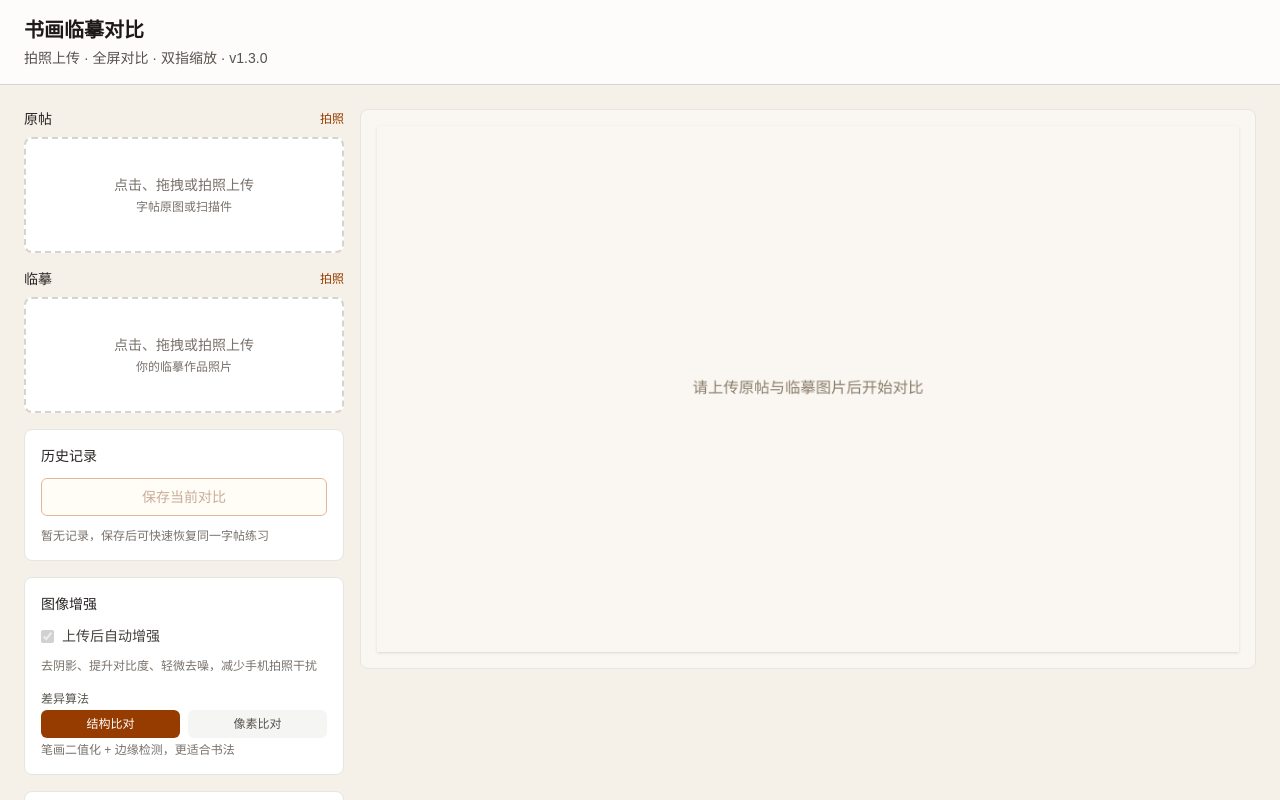
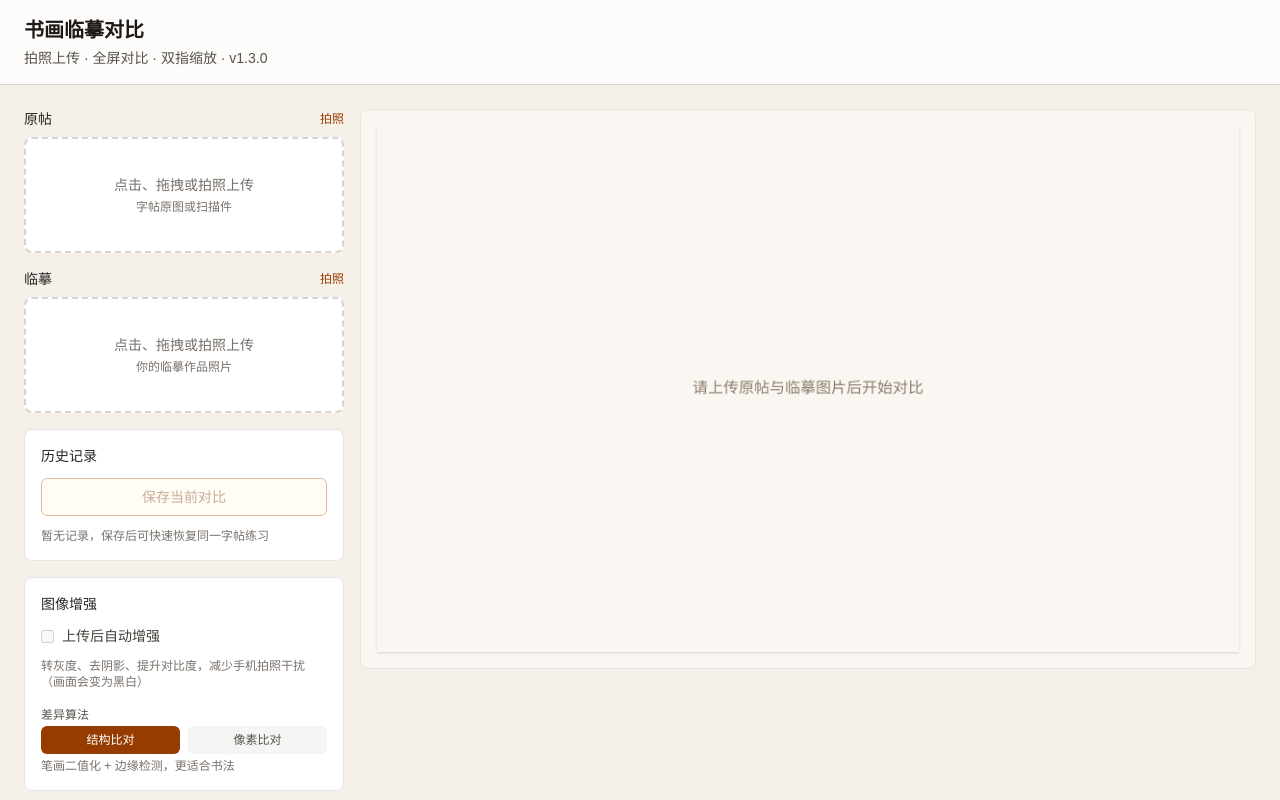
Before and after one commit to flowerflyinginwind-wq/shufa-compare, a React (Vite) app: page / in a window 1280 px wide. Shown: the top 800 px of the page. Built offline with nearby package versions, Linux system fonts and the light colour scheme.

Commit message:
默认关闭上传后自动增强并补充说明
新用户默认显示原图颜色，开启增强时文案提示画面会变为黑白。

Co-authored-by: Cursor <cursoragent@cursor.com>

```diff
--- a/src/components/ImageEnhancePanel.tsx
+++ b/src/components/ImageEnhancePanel.tsx
@@ -30,7 +30,7 @@ export default function ImageEnhancePanel({
         上传后自动增强
       </label>
       <p className="text-xs text-stone-500">
-        去阴影、提升对比度、轻微去噪，减少手机拍照干扰
+        转灰度、去阴影、提升对比度，减少手机拍照干扰（画面会变为黑白）
       </p>
 
       <div className="space-y-1">
--- a/src/lib/settings.ts
+++ b/src/lib/settings.ts
@@ -28,7 +28,7 @@ export const DEFAULT_SETTINGS: AppSettings = {
   opacity: 50,
   diffThreshold: 25,
   showGuides: true,
-  enablePreprocess: true,
+  enablePreprocess: false,
   diffMethod: 'structure',
   enableMagnifier: false,
 }
```
